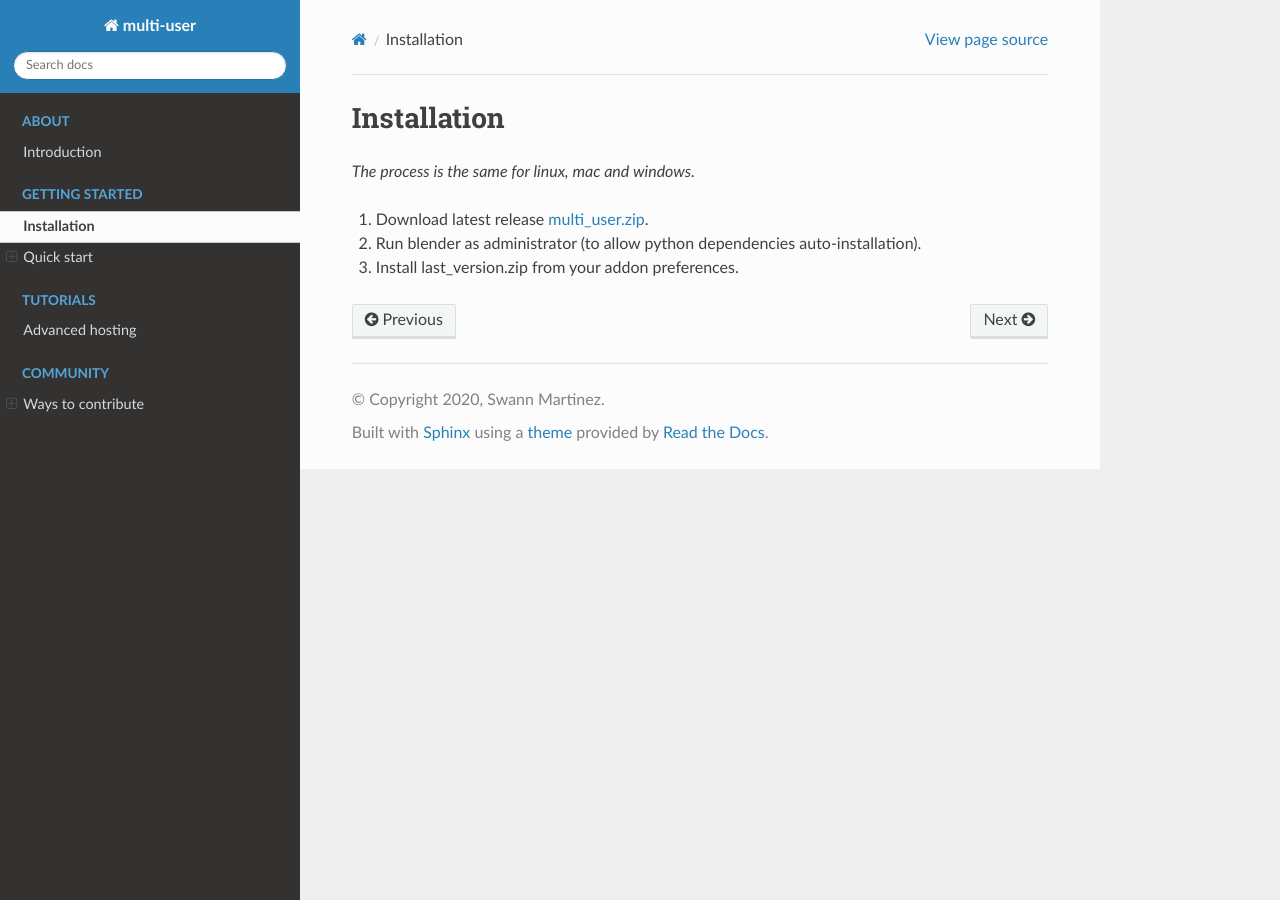
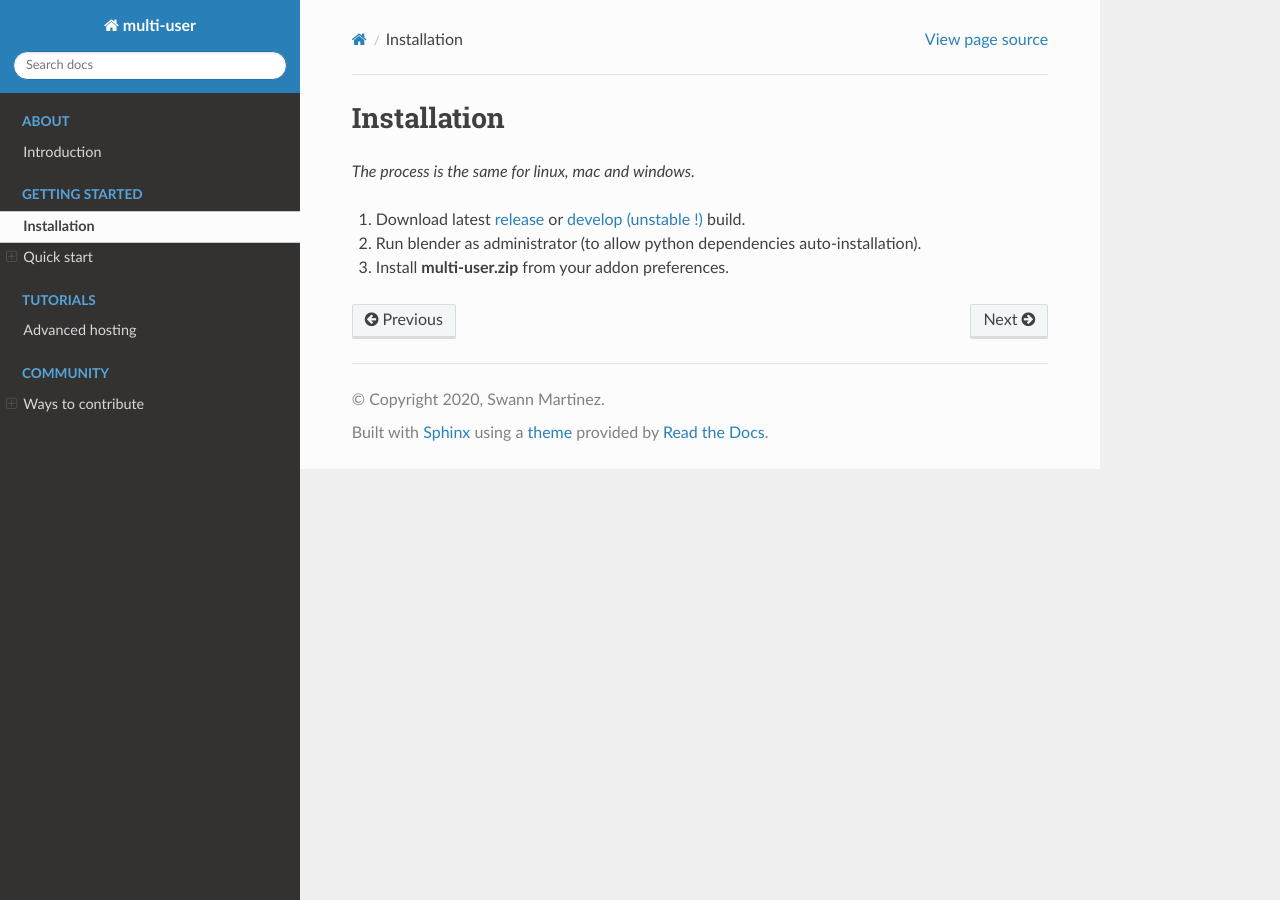
Before and after one commit to AvvyB/blender-multi-user, a Sphinx documentation site: the page built from docs/getting_started/install.rst, in a window 1280 px wide. Built offline with Sphinx 7.4.7 and the Read the Docs theme 2.0.0, drawn with Linux system fonts in a browser that asks for light colours.

Commit message:
doc: update download links to job builds

```diff
--- a/docs/getting_started/install.rst
+++ b/docs/getting_started/install.rst
@@ -4,6 +4,6 @@ Installation
 
 *The process is the same for linux, mac and windows.*
 
-1. Download latest release `multi_user.zip <https://gitlab.com/slumber/multi-user/uploads/7ce1fd015f50f610e7deefda862d55b1/multi-user.zip>`_.
+1. Download latest `release <https://gitlab.com/slumber/multi-user/-/jobs/artifacts/master/download?job=build>`_ or `develop (unstable !) <https://gitlab.com/slumber/multi-user/-/jobs/artifacts/develop/download?job=build>`_ build.
 2. Run blender as administrator (to allow python dependencies auto-installation).
-3. Install last_version.zip from your addon preferences.
+3. Install **multi-user.zip** from your addon preferences.
```
